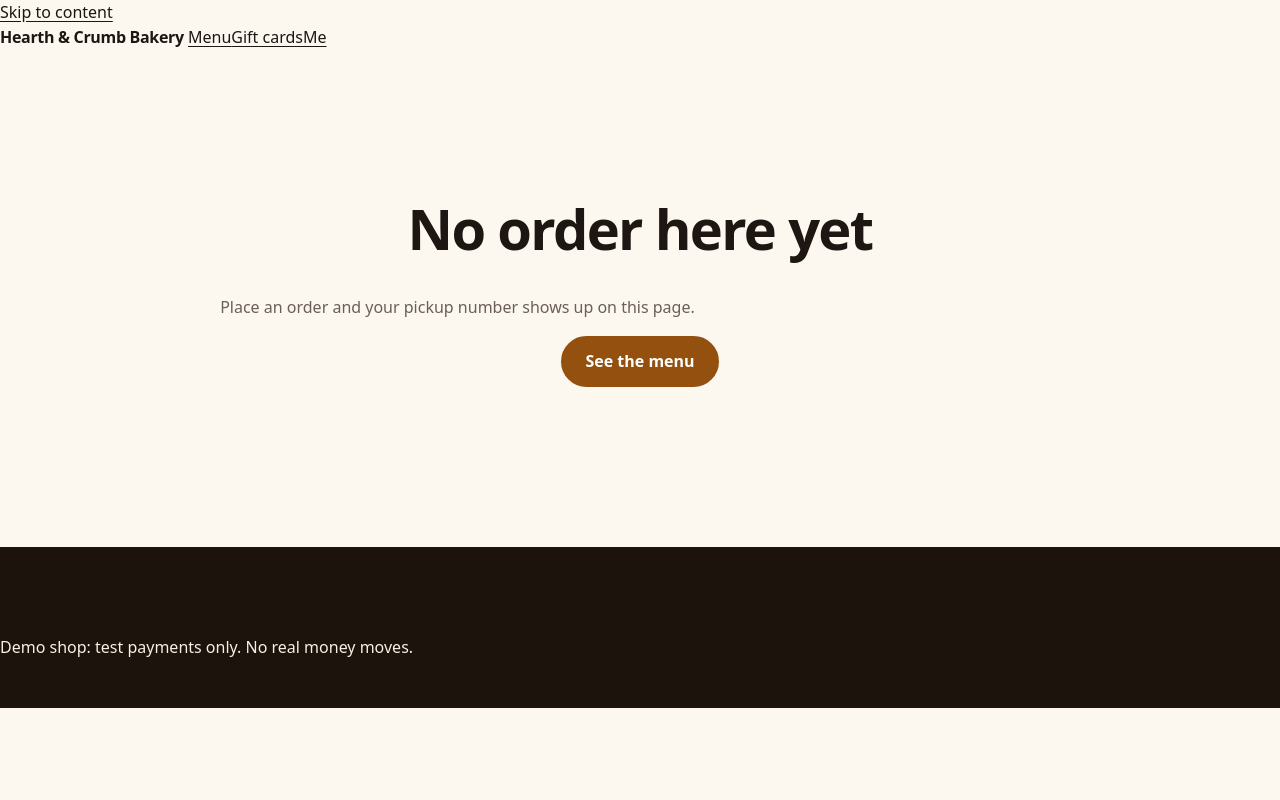
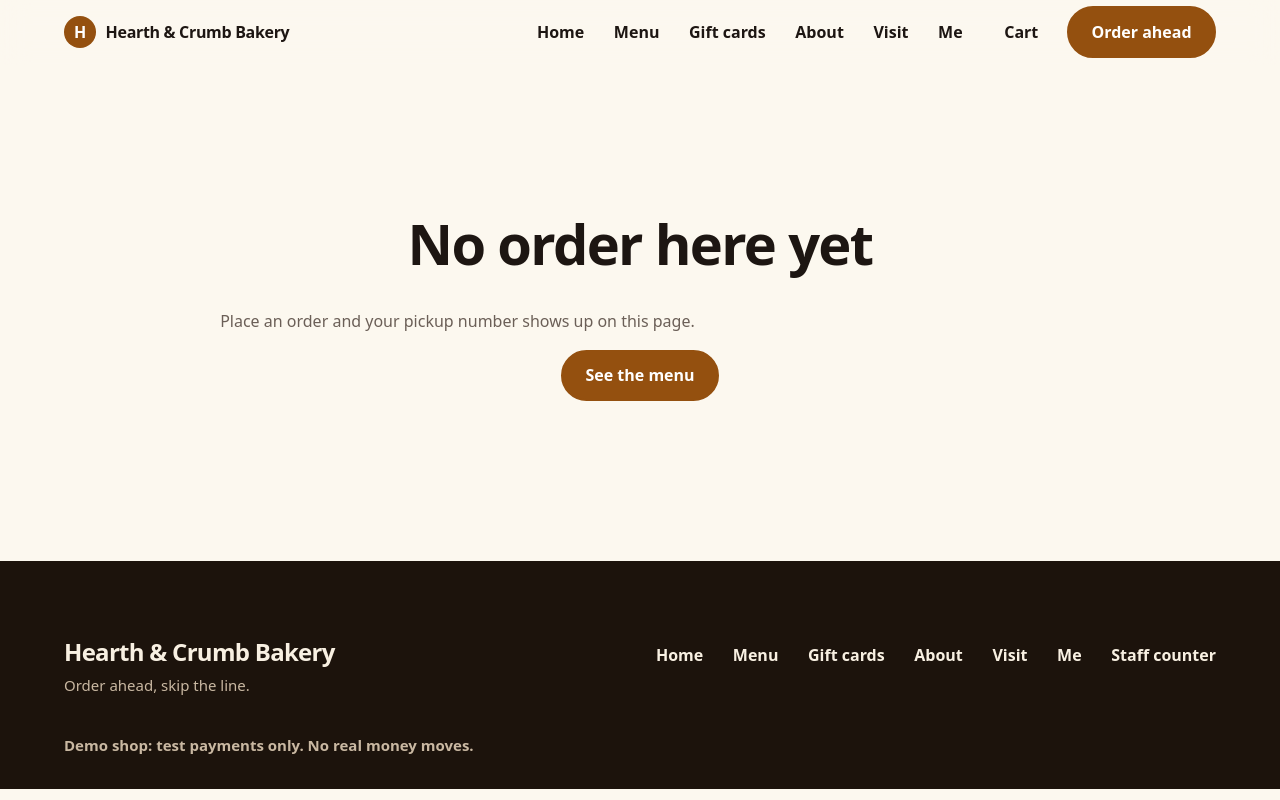
Before and after one commit to datton/orchestrate-demo-bakery, a plain HTML site: page pages/order.html in a window 1280 px wide. Drawn offline with Linux system fonts and the light colour scheme.

Commit message:
Order and counter pages use the shared shell (nav.js fills header and footer)

```diff
--- a/pages/order.html
+++ b/pages/order.html
@@ -13,16 +13,15 @@
 <style>@view-transition { navigation: auto; }</style>
 </head>
 <body class="order-page">
-<a class="skip" href="#main">Skip to content</a>
-<header class="site-header"><nav aria-label="Main"><a class="brand" href="../index.html">Hearth &amp; Crumb Bakery</a>
-<a href="menu.html">Menu</a><a href="gift-cards.html">Gift cards</a><a href="account.html">Me</a></nav></header>
+<a class="skip-link" href="#main">Skip to content</a>
+<header class="site-header" id="site-header"></header>
 <main id="main" class="ord">
   <div id="ord-root" aria-live="polite">
     <p class="ord-loading">Finding your order…</p>
     <noscript><p>Your order page needs JavaScript to show live status.</p></noscript>
   </div>
 </main>
-<footer class="site-footer"><p>Demo shop: test payments only. No real money moves.</p></footer>
+<footer class="site-footer" id="site-footer"></footer>
 <script src="../js/nav.js" defer></script>
 <script src="../js/motion.js" defer></script>
 <script src="../js/app.js" defer></script>
```
Also changed, not shown: pages/counter.html (+3 -4 lines).
